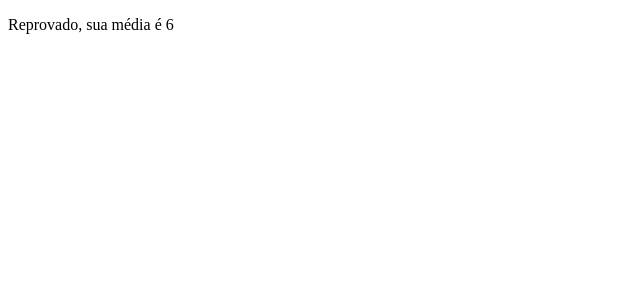
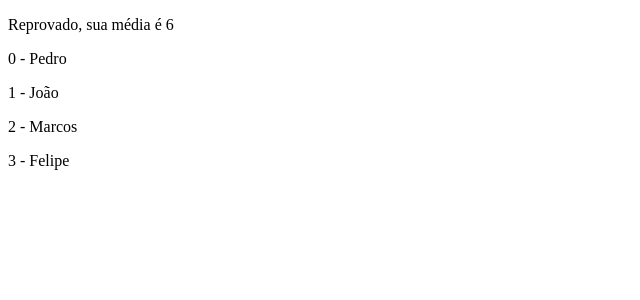
Before and after one commit to pedrogles/angular-introduction, an Angular app: page / in a window 1280 px wide. Shown: the top 300 px of the page, without its empty margins (0-640 px from the left). Built offline with nearby package versions, Linux system fonts and the light colour scheme.

Commit message:
control flow laço de repetição

```diff
--- a/src/app/component07/component07.component.html
+++ b/src/app/component07/component07.component.html
@@ -3,3 +3,7 @@
 } @else {
     <p>Reprovado, sua média é {{media}}</p>
 }
+
+@for(aluno of alunos; track $index) {
+    <p>{{$index}} - {{aluno}}</p>
+}
--- a/src/app/component07/component07.component.ts
+++ b/src/app/component07/component07.component.ts
@@ -9,4 +9,5 @@ import { Component } from '@angular/core';
 })
 export class Component07Component {
   media:number = 6;
+  alunos:string[] = ['Pedro', 'João', 'Marcos', 'Felipe']
 }
```
